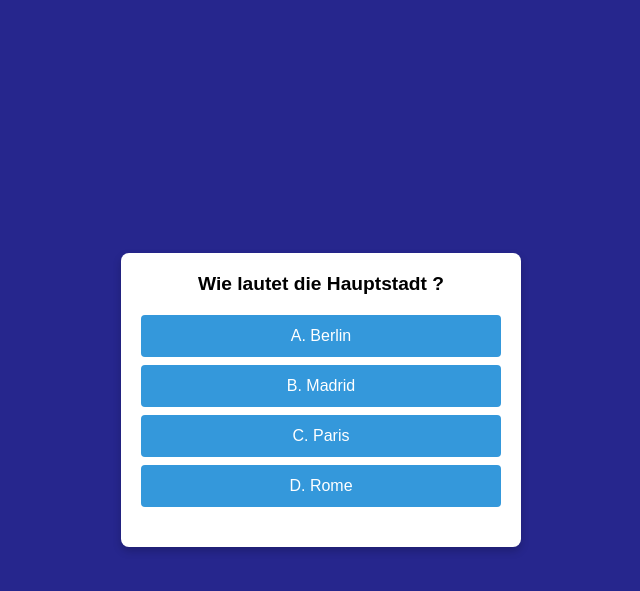
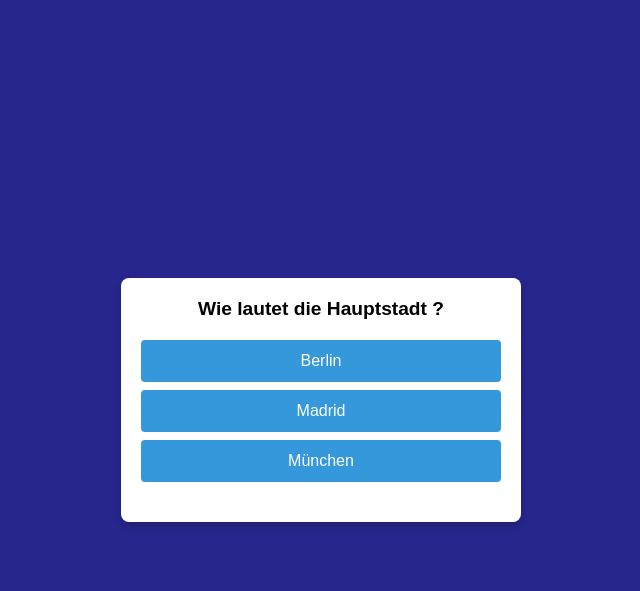
Before and after one commit to cjanta/django_quizapp, a Django app: page / in a window 1280 px wide. Shown: the top 591 px of the page, without its empty margins (319-959 px from the left). Run offline with Django 5.2, Linux system fonts and the light colour scheme; data comes from the database, SQL or seed files in the repository; both versions use the stored data as it was after the commit.

Commit message:
wuhu - erste Fragen und Antworten laufen, 1:n question zu answers mittels related_name im ORM

```diff
--- a/quiz_project/poll_app/admin.py
+++ b/quiz_project/poll_app/admin.py
@@ -1,4 +1,5 @@
 from django.contrib import admin
-from .models import Question
+from .models import Question, Choice
 
 admin.site.register(Question)
+admin.site.register(Choice)
--- a/quiz_project/poll_app/models.py
+++ b/quiz_project/poll_app/models.py
@@ -11,7 +11,7 @@ class Question(models.Model):
 
 
 class Choice(models.Model):
-    question = models.ForeignKey(Question, on_delete=models.CASCADE)
+    question = models.ForeignKey(Question, related_name='answers', on_delete=models.CASCADE)
     choice_text = models.CharField(max_length=200)
     votes = models.IntegerField(default=0)
 
--- a/quiz_project/poll_app/static/index.css
+++ b/quiz_project/poll_app/static/index.css
@@ -49,8 +49,8 @@ body {
 
 .result {
     margin-top: 20px;
-    font-size: 1em;
-    color: #333;
+    font-size: 2em;
+    color: #4da162;
 }
 
 /* Responsive adjustments */
--- a/quiz_project/poll_app/templates/index.html
+++ b/quiz_project/poll_app/templates/index.html
@@ -12,10 +12,9 @@
     <div class="quiz-container">
         <h2 class="question">{{question}}</h2>
         <div class="options">
-            <button onclick="selectAnswer('A')">A. Berlin</button>
-            <button onclick="selectAnswer('B')">B. Madrid</button>
-            <button onclick="selectAnswer('C')">C. Paris</button>
-            <button onclick="selectAnswer('D')">D. Rome</button>
+            {% for answer in question.answers.all %}
+            <button onclick="selectAnswer('{{answer.votes}}')">{{answer.choice_text}}</button>
+            {% endfor %}
         </div>
         <div id="result" class="result"></div>
     </div>
@@ -23,7 +22,7 @@
     <script>
         function selectAnswer(answer) {
             const result = document.getElementById('result');
-            result.innerHTML = `You selected answer: ${answer}`;
+            result.innerHTML = (answer == '1') ? `Top Anwort. Das ist die Richtige Anwort` : `Knapp daneben, falsche Antwort` ;
         }
     </script>
 </body>
--- a/quiz_project/poll_app/views.py
+++ b/quiz_project/poll_app/views.py
@@ -7,6 +7,7 @@ def ask_new_question(request):
     name = 'Ben Hanter'
     wochentag = datetime.now().strftime('%A')
     zahl = random.randint(1,100)
-    all_questions = Question.objects.all()
-    q_text = all_questions[random.randint(1,len(all_questions)-1)]
-    return render(request, 'index.html', {'wochentag' : wochentag, 'name' : name, 'zahl' : zahl , 'question' : q_text })
+    #all_questions = Question.objects.all()
+    all_questions = Question.objects.prefetch_related('answers')
+    question = all_questions[random.randint(1,len(all_questions)-1)]
+    return render(request, 'index.html', {'wochentag' : wochentag, 'name' : name, 'zahl' : zahl , 'question' : question })
```
Also changed, not shown: quiz_project/db.sqlite3.
